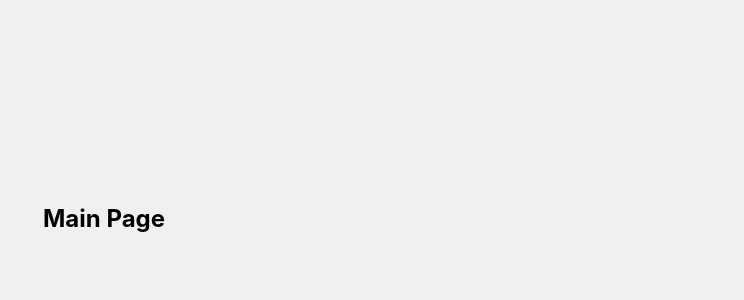
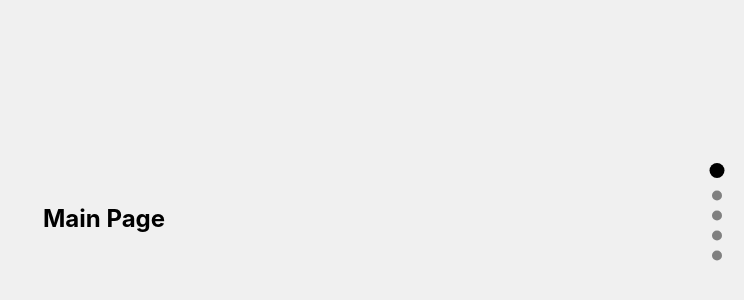
Before and after one commit to jeonkyungwon/jeonkyungwon.github.io, a React (Create React App) app: page / in a window 1280 px wide. Shown: the part 182-482 px from the top of the page, without its empty margins (536-1280 px from the left). Built offline with nearby package versions, Linux system fonts and the light colour scheme.

Commit message:
FEAT : 페이지 인디케이터 기능 구현

```diff
--- a/src/App.js
+++ b/src/App.js
@@ -8,7 +8,8 @@ import Footer from "./routes/Footer";
 
 const Container = styled.div`
   height: 100vh;
-  overflow: hidden; /* 스크롤바를 숨김 */
+  overflow: hidden;
+  position: relative;
 `;
 
 const Section = styled.section`
@@ -16,19 +17,42 @@ const Section = styled.section`
   display: flex;
   align-items: center;
   justify-content: center;
-  scroll-snap-align: start; /* 섹션 스냅을 위해 추가 */
+  scroll-snap-align: start;
+`;
+
+const IndicatorContainer = styled.div`
+  position: fixed; /* Fixed position to keep it on screen */
+  right: 20px;
+  top: 50%;
+  transform: translateY(-50%);
+  display: flex;
+  flex-direction: column;
+  gap: 10px;
+`;
+
+const Indicator = styled.div`
+  width: ${({ active }) => (active ? "15px" : "10px")};
+  height: ${({ active }) => (active ? "15px" : "10px")};
+  background-color: ${({ active }) => (active ? "black" : "gray")};
+  border-radius: 50%;
+  transition: width 0.3s, height 0.3s, background-color 0.3s;
+  cursor: pointer; /* Pointer cursor for clickable element */
+  position: relative; /* Needed for the transform to work properly */
+  transform: translate(-50%, -50%);
+  left: 50%;
+  top: 50%;
 `;
 
 function App() {
   const containerRef = useRef(null);
   const [currentSection, setCurrentSection] = useState(0);
-  const [isThrottled, setIsThrottled] = useState(false); // 스로틀링 상태 추가
-  const sectionCount = 5; // 섹션의 수
+  const [isThrottled, setIsThrottled] = useState(false);
+  const sectionCount = 5;
 
   const handleScroll = useCallback(
     (event) => {
-      if (isThrottled) return; // 스로틀링 중일 때는 무시
-      setIsThrottled(true); // 스로틀링 시작
+      if (isThrottled) return;
+      setIsThrottled(true);
 
       const deltaY = event.deltaY;
 
@@ -38,11 +62,10 @@ function App() {
         setCurrentSection((prev) => Math.max(prev - 1, 0));
       }
 
-      // 일정 시간 후 스로틀링 해제
-      setTimeout(() => setIsThrottled(false), 800); // 800ms 후에 스로틀링 해제
+      setTimeout(() => setIsThrottled(false), 800);
     },
     [isThrottled, sectionCount]
-  ); // handleScroll의 종속성 설정
+  );
 
   useEffect(() => {
     const container = containerRef.current;
@@ -52,7 +75,7 @@ function App() {
     return () => {
       container.removeEventListener("wheel", handleScroll);
     };
-  }, [handleScroll]); // handleScroll을 의존성으로 추가
+  }, [handleScroll]);
 
   useEffect(() => {
     const container = containerRef.current;
@@ -62,6 +85,11 @@ function App() {
       behavior: "smooth",
     });
   }, [currentSection]);
+
+  // Handle click on indicator to navigate to the corresponding section
+  const handleIndicatorClick = (index) => {
+    setCurrentSection(index);
+  };
 
   return (
     <Container ref={containerRef}>
@@ -80,6 +108,15 @@ function App() {
       <Section>
         <Footer />
       </Section>
+      <IndicatorContainer>
+        {Array.from({ length: sectionCount }).map((_, index) => (
+          <Indicator
+            key={index}
+            active={index === currentSection}
+            onClick={() => handleIndicatorClick(index)} // Handle click event
+          />
+        ))}
+      </IndicatorContainer>
     </Container>
   );
 }
```
